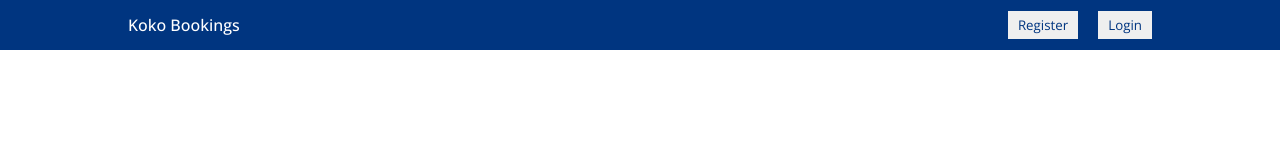
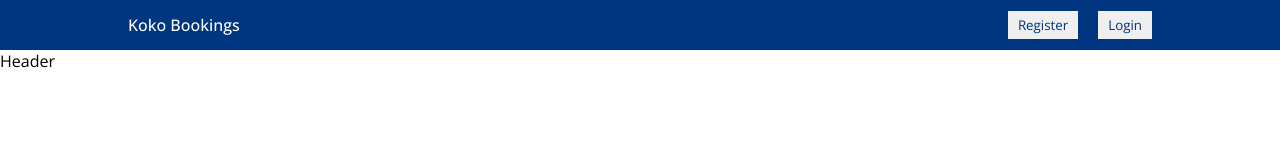
Before and after one commit to Koko-Dev/react-reservation-app, a React (Create React App) app: page / in a window 1280 px wide. Shown: the top 160 px of the page. Built offline with nearby package versions, Linux system fonts and the light colour scheme.

Commit message:
Header.js: Create basic Header component with return div.header and import header.css; Home.js: Import Header component and put it under <Navbar />

```diff
--- a/src/components/header/Header.js
+++ b/src/components/header/Header.js
@@ -0,0 +1,9 @@
+import './header.css';
+
+const Header = () => {
+	return (
+		<div className="header">Header</div>
+	)
+}
+
+export default Header;
--- a/src/pages/home/Home.js
+++ b/src/pages/home/Home.js
@@ -1,9 +1,13 @@
 import './home.css';
 import Navbar from "../../components/navbar/Navbar";
+import Header from "../../components/header/Header";
 
 const Home = () => {
 	return (
-		<div><Navbar /></div>
+		<div>
+			<Navbar />
+			<Header />
+		</div>
 	)
 }
 
```
